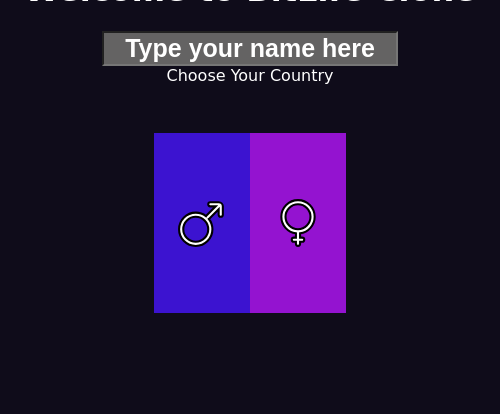
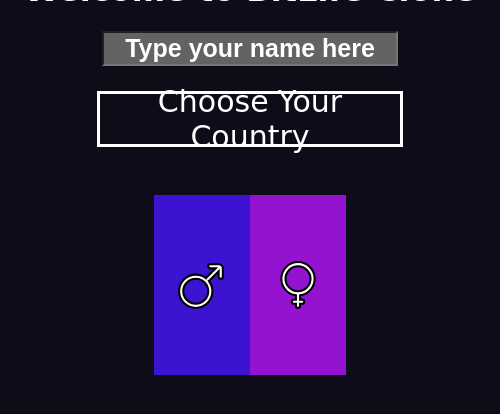
Before and after one commit to AaronGulman/BitLife-Clone-in-JavaScript, an Electron app: page index.html in a window 500 px wide. Drawn offline with Linux system fonts and the light colour scheme.

Commit message:
Style .countrList and rename the game

```diff
--- a/index.css
+++ b/index.css
@@ -44,9 +44,17 @@ main{
 	margin-top: 30px;
 }
 
-.countryName{
-
-
+.countryList{
+display: flex;
+border: 3px solid;
+height: 50px;
+width: 300px;
+color: #fff;
+text-align: center;
+justify-content: center;
+align-items: center;
+margin-top: 25px;
+font-size: 30px;
 
 }
 
--- a/index.html
+++ b/index.html
@@ -4,7 +4,7 @@
 	<meta charset="UTF-8">
 	<meta name="viewport" content="width=
 	, initial-scale=1.0">
-	<title>Abandoned Forest</title>
+	<title>BitLife clone</title>
 	<link rel="stylesheet" href="index.css">
 	<script defer src="index.js" type="module"></script>
 
```
